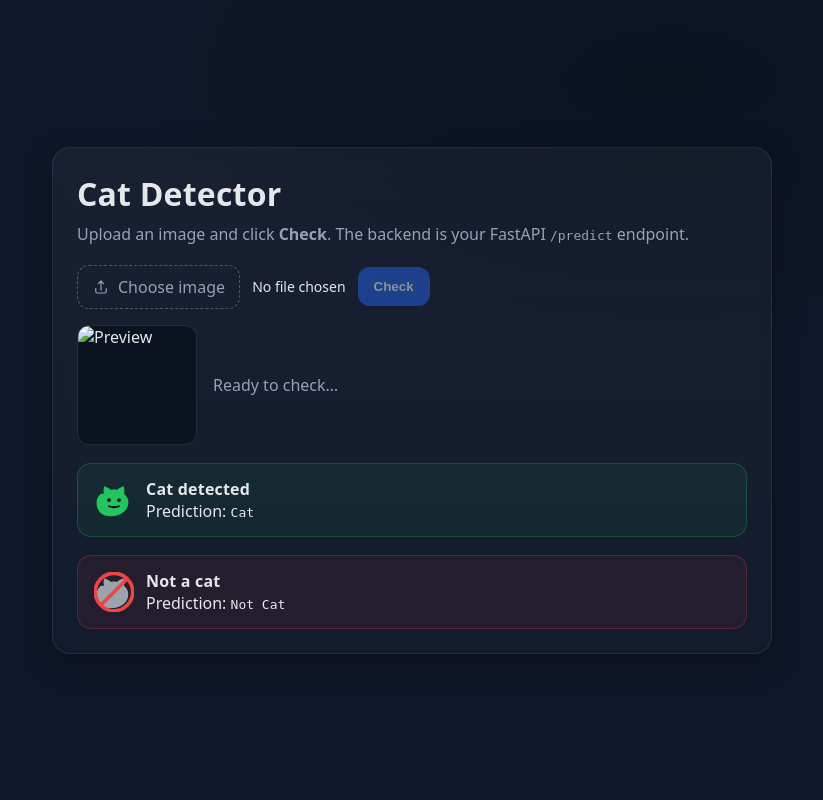
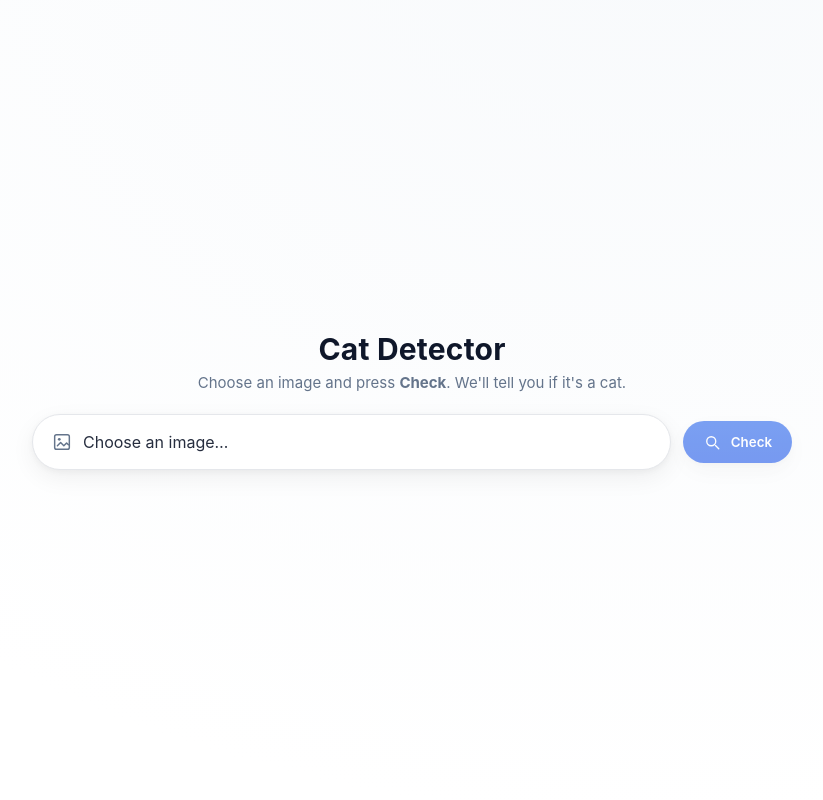
Before and after one commit to testmse21/mlops-demo, a Flask app: page / in a window 1280 px wide. Shown: the whole page, without its empty margins (228-1051 px from the left). Run offline with Flask 3, Linux system fonts and the light colour scheme.

Commit message:
pato update UI 09082025 afternoon

```diff
--- a/api/templates/index.html
+++ b/api/templates/index.html
@@ -5,214 +5,162 @@
   <meta name="viewport" content="width=device-width, initial-scale=1" />
   <title>Cat Detector</title>
   <style>
-    :root {
-      --bg: #0f172a;
-      --card: #111827;
-      --muted: #94a3b8;
-      --text: #e5e7eb;
-      --accent: #22c55e;
-      --accent-2: #ef4444;
-      --btn: #2563eb;
-      --btn-hover: #1d4ed8;
+    :root{
+      --bg:#ffffff; --bg2:#f8fafc; --text:#0f172a; --muted:#64748b;
+      --ok:#16a34a; --bad:#dc2626; --line:#e5e7eb; --btn:#2563eb; --btnh:#1d4ed8;
+      --ring:rgba(37,99,235,.18); --shadow:0 8px 24px rgba(2,6,23,.06), 0 2px 6px rgba(2,6,23,.04);
     }
-    * { box-sizing: border-box; }
-    body {
-      margin: 0; min-height: 100vh; display: grid; place-items: center;
-      background: radial-gradient(1200px 600px at 70% 10%, #0b1220 0%, var(--bg) 45%);
-      color: var(--text); font-family: system-ui, -apple-system, Segoe UI, Roboto, Ubuntu, Cantarell, Noto Sans, "Helvetica Neue", Arial, "Apple Color Emoji", "Segoe UI Emoji";
-    }
-    .card {
-      width: min(720px, 92vw); background: linear-gradient(180deg, rgba(255,255,255,0.04), rgba(255,255,255,0.02));
-      border: 1px solid rgba(255,255,255,0.08); backdrop-filter: blur(6px);
-      padding: 24px; border-radius: 18px; box-shadow: 0 10px 30px rgba(0,0,0,0.35);
-    }
-    h1 { margin: 0 0 8px; font-weight: 700; letter-spacing: 0.2px; }
-    p.sub { margin: 0 0 20px; color: var(--muted); }
+    *{box-sizing:border-box;font-family:Inter,system-ui,-apple-system,Segoe UI,Roboto,Ubuntu,Cantarell,Noto Sans,Arial}
+    body{margin:0;background:radial-gradient(1200px 900px at 70% -10%, var(--bg2), var(--bg));color:var(--text)}
+    .wrap{min-height:100vh;display:flex;flex-direction:column;justify-content:center;align-items:center;padding:28px}
+    h1{margin:0 0 6px;font-size:30px;letter-spacing:.2px}
+    p{margin:0 0 22px;color:var(--muted);font-size:15px;text-align:center}
 
-    .picker { display: flex; gap: 12px; align-items: center; flex-wrap: wrap; }
-    .file-input {
-      position: relative; display: inline-flex; align-items: center; gap: 8px;
-      padding: 10px 14px; border-radius: 12px; border: 1px dashed rgba(255,255,255,0.25);
-      cursor: pointer; color: var(--muted); user-select: none;
-    }
-    .file-input:hover { border-color: rgba(255,255,255,0.4); }
-    .file-input input { position: absolute; inset: 0; opacity: 0; cursor: pointer; }
-    .filename { font-size: 14px; color: var(--text); }
+    .row{display:flex;gap:12px;align-items:center;flex-wrap:wrap;justify-content:center;width:min(760px,94vw)}
+    .filebox{flex:1;display:flex;align-items:center;gap:10px;background:#fff;border:1px solid var(--line);padding:12px 18px;height:56px;border-radius:999px;box-shadow:var(--shadow);cursor:pointer;transition:border-color .15s, box-shadow .15s}
+    .filebox:focus-within{outline:0;border-color:#c7d2fe;box-shadow:0 0 0 6px var(--ring)}
+    .filebox svg{width:22px;height:22px;flex:0 0 auto;color:#64748b}
+    .filebox .filename{color:#0f172a;white-space:nowrap;overflow:hidden;text-overflow:ellipsis;opacity:.9}
+    #file{display:none}
 
-    button {
-      appearance: none; border: 0; border-radius: 12px; padding: 12px 16px; font-weight: 600;
-      background: var(--btn); color: white; cursor: pointer; transition: transform .02s ease, background .2s ease, opacity .2s ease;
-    }
-    button:hover { background: var(--btn-hover); }
-    button:disabled { opacity: .5; cursor: not-allowed; }
+    button{display:inline-flex;align-items:center;gap:10px;border:0;border-radius:999px;padding:12px 20px;background:linear-gradient(180deg,var(--btn),#1f58e9);color:#fff;font-weight:600;cursor:pointer;box-shadow:var(--shadow);transition:transform .05s ease, filter .15s ease}
+    button:hover{filter:brightness(1.03)}
+    button:active{transform:translateY(1px)}
+    button:disabled{opacity:.6;cursor:not-allowed}
+    button svg{width:18px;height:18px}
+    .spinner{width:16px;height:16px;border:2px solid rgba(255,255,255,.4);border-top-color:#fff;border-radius:50%;display:none;animation:spin .8s linear infinite}
+    @keyframes spin{to{transform:rotate(360deg)}}
 
-    .preview {
-      margin-top: 16px; display: flex; gap: 16px; align-items: center; flex-wrap: wrap;
-    }
-    .thumb { width: 120px; height: 120px; border-radius: 12px; overflow: hidden; border: 1px solid rgba(255,255,255,0.1); display: grid; place-items: center; background: #0b1220; }
-    .thumb img { width: 100%; height: 100%; object-fit: cover; }
-    .status { min-height: 48px; display: flex; align-items: center; gap: 10px; font-size: 16px; color: var(--muted); }
+    .preview{margin-top:16px;display:none;flex-direction:column;align-items:center;gap:10px}
+    .thumb{width:220px;height:220px;border-radius:14px;border:1px solid var(--line);overflow:hidden;box-shadow:var(--shadow);background:#fff}
+    .thumb img{width:100%;height:100%;object-fit:cover}
+    .status{color:var(--muted);font-size:14px}
 
-    .result {
-      margin-top: 18px; display: none; align-items: center; gap: 12px; padding: 14px 16px; border-radius: 14px;
-      border: 1px solid rgba(255,255,255,0.08);
-    }
-    .result.ok { display: flex; background: rgba(34,197,94,0.08); border-color: rgba(34,197,94,0.25); }
-    .result.bad { display: flex; background: rgba(239,68,68,0.08); border-color: rgba(239,68,68,0.25); }
-    .label { font-weight: 700; letter-spacing: .2px; }
-
-    .spinner {
-      width: 18px; height: 18px; border: 3px solid rgba(255,255,255,0.22); border-top-color: white; border-radius: 50%;
-      animation: spin 1s linear infinite; display: none;
-    }
-    .spinner.show { display: inline-block; }
-    @keyframes spin { to { transform: rotate(360deg); } }
-
-    .icons { display: none; align-items: center; gap: 12px; }
-    .icons svg { width: 40px; height: 40px; }
-    .icons.show { display: inline-flex; }
+    .result{margin-top:16px;display:none;align-items:center;gap:12px;padding:12px 14px;border-radius:999px;border:1px solid var(--line);background:#fff;box-shadow:var(--shadow)}
+    .result.ok{border-color:rgba(22,163,74,.25);background:rgba(16,185,129,.08)}
+    .result.bad{border-color:rgba(220,38,38,.25);background:rgba(248,113,113,.08)}
+    .icon img,.icon svg{width:48px;height:48px;object-fit:contain}
+    .chip{font-weight:700;letter-spacing:.2px}
   </style>
 </head>
 <body>
-  <main class="card">
+  <main class="wrap">
     <h1>Cat Detector</h1>
-    <p class="sub">Upload an image and click <b>Check</b>. The backend is your FastAPI <code>/predict</code> endpoint.</p>
-
-    <div class="picker">
-      <label class="file-input" id="fileLabel">
-        <svg width="18" height="18" viewBox="0 0 24 24" fill="none" xmlns="http://www.w3.org/2000/svg" aria-hidden="true">
-          <path d="M12 16V4m0 0l-3.5 3.5M12 4l3.5 3.5" stroke="currentColor" stroke-width="1.6" stroke-linecap="round" stroke-linejoin="round"/>
-          <path d="M5 14v4a2 2 0 002 2h10a2 2 0 002-2v-4" stroke="currentColor" stroke-width="1.6" stroke-linecap="round"/>
+    <p>Choose an image and press <b>Check</b>. We'll tell you if it's a cat.</p>
+    <div class="row">
+      <label class="filebox" id="filebox" tabindex="0">
+        <svg viewBox="0 0 24 24" fill="none" xmlns="http://www.w3.org/2000/svg" aria-hidden="true">
+          <path d="M4 6a2 2 0 0 1 2-2h12a2 2 0 0 1 2 2v12a2 2 0 0 1-2 2H6a2 2 0 0 1-2-2V6Z" stroke="currentColor" stroke-width="1.6"/>
+          <path d="M7 16l3.5-3.5L14 16l3-3 2 2" stroke="currentColor" stroke-width="1.6" stroke-linecap="round" stroke-linejoin="round"/>
+          <circle cx="9" cy="9" r="1.5" fill="currentColor"/>
         </svg>
-        <span>Choose image</span>
+        <span class="filename" id="filename">Choose an image…</span>
         <input id="file" type="file" accept="image/*" />
       </label>
-      <span class="filename" id="filename">No file chosen</span>
-      <button id="checkBtn" disabled>Check</button>
-      <span class="spinner" id="spinner" aria-live="polite" aria-label="Loading"></span>
+      <button id="checkBtn" disabled aria-label="Check image">
+        <svg viewBox="0 0 24 24" fill="none" xmlns="http://www.w3.org/2000/svg" aria-hidden="true">
+          <path d="M21 21l-4.35-4.35" stroke="currentColor" stroke-width="1.8" stroke-linecap="round"/>
+          <circle cx="11" cy="11" r="6" stroke="currentColor" stroke-width="1.8"/>
+        </svg>
+        <span class="btntext">Check</span>
+        <span class="spinner" id="btnSpin"></span>
+      </button>
     </div>
-
-    <div class="preview" id="preview" hidden>
+    <div class="preview" id="preview">
       <div class="thumb"><img id="thumbImg" alt="Preview" /></div>
-      <div class="status" id="status">Ready to check…</div>
+      <div class="status" id="status">Ready…</div>
     </div>
-
-    <!-- Result banners -->
     <div class="result ok" id="resOk" role="status" aria-live="polite">
-      <div class="icons show" aria-hidden="true">
-        <!-- Cat icon -->
-        <svg viewBox="0 0 64 64" xmlns="http://www.w3.org/2000/svg">
-          <path d="M16 22c-2-8 1-12 1-12s6 2 10 6c3-1 7-1 10 0 4-4 10-6 10-6s3 4 1 12c4 3 7 8 7 14 0 12-12 22-28 22S4 48 4 36c0-6 3-11 7-14z" fill="#22c55e"/>
-          <circle cx="24" cy="32" r="3" fill="#0b1220"/>
-          <circle cx="40" cy="32" r="3" fill="#0b1220"/>
-          <path d="M24 42c4 2 12 2 16 0" stroke="#0b1220" stroke-width="3" stroke-linecap="round"/>
+      <div class="icon" aria-hidden="true">
+        <img id="catIconOk" alt="Cat icon" />
+      </div>
+      <div class="chip">It’s a cat!</div>
+    </div>
+    <div class="result bad" id="resBad" role="status" aria-live="polite">
+      <div class="icon" aria-hidden="true" style="position:relative;">
+        <img id="catIconBad" alt="Cat icon" style="opacity:0.3;" />
+        <svg viewBox="0 0 64 64" xmlns="http://www.w3.org/2000/svg" style="position:absolute;top:0;left:0;width:100%;height:100%;">
+          <path d="M14 50L50 14" stroke="var(--bad)" stroke-width="6" stroke-linecap="round"/>
         </svg>
       </div>
-      <div>
-        <div class="label">Cat detected</div>
-        <div>Prediction: <code>Cat</code></div>
-      </div>
-    </div>
-
-    <div class="result bad" id="resBad" role="status" aria-live="polite">
-      <div class="icons show" aria-hidden="true">
-        <!-- Crossed-out cat icon -->
-        <svg viewBox="0 0 64 64" xmlns="http://www.w3.org/2000/svg">
-          <defs>
-            <clipPath id="catShape">
-              <path d="M16 22c-2-8 1-12 1-12s6 2 10 6c3-1 7-1 10 0 4-4 10-6 10-6s3 4 1 12c4 3 7 8 7 14 0 12-12 22-28 22S4 48 4 36c0-6 3-11 7-14z" />
-            </clipPath>
-          </defs>
-          <g clip-path="url(#catShape)">
-            <rect x="0" y="0" width="64" height="64" fill="#9ca3af"/>
-          </g>
-          <circle cx="32" cy="32" r="30" fill="none" stroke="#ef4444" stroke-width="6"/>
-          <path d="M14 50L50 14" stroke="#ef4444" stroke-width="6" stroke-linecap="round"/>
-        </svg>
-      </div>
-      <div>
-        <div class="label">Not a cat</div>
-        <div>Prediction: <code>Not Cat</code></div>
-      </div>
+      <div class="chip">Not a cat</div>
     </div>
   </main>
+  <script>
+    // Try common static paths so it works with plain HTML, FastAPI (/ui), or Flask (/static)
+    function resolveCatIcon(){
+      const candidates = [
+        'cat-icon.png',          // same folder as HTML
+        '/ui/cat-icon.png',      // FastAPI StaticFiles mounted at /ui
+        '/static/cat-icon.png'   // Flask static folder
+      ];
+      for(const p of candidates){
+        const xhr = new XMLHttpRequest();
+        xhr.open('HEAD', p, false);
+        try{ xhr.send(); if(xhr.status >= 200 && xhr.status < 400){ return p; } }catch{ /* ignore */ }
+      }
+      return 'cat-icon.png';
+    }
 
-  <script>
-    // === CONFIG ===
-    // If your frontend is on a different origin than FastAPI, set API_BASE to that origin.
-    // Example: const API_BASE = "http://localhost:8000";
-    const API_BASE = ""; // same-origin by default
+    const CAT_ICON_PATH = resolveCatIcon();
 
+    const API_BASE = "";
     const fileInput = document.getElementById('file');
-    const fileLabel = document.getElementById('fileLabel');
+    const filebox = document.getElementById('filebox');
     const filenameEl = document.getElementById('filename');
     const checkBtn = document.getElementById('checkBtn');
-    const spinner = document.getElementById('spinner');
     const preview = document.getElementById('preview');
     const thumbImg = document.getElementById('thumbImg');
     const statusEl = document.getElementById('status');
     const resOk = document.getElementById('resOk');
     const resBad = document.getElementById('resBad');
+    const btnSpin = document.getElementById('btnSpin');
+    const btnText = document.querySelector('#checkBtn .btntext');
+    const catIconOk = document.getElementById('catIconOk');
+    const catIconBad = document.getElementById('catIconBad');
 
-    function resetResults() {
-      resOk.style.display = 'none';
-      resBad.style.display = 'none';
-      resOk.classList.remove('ok');
-      resBad.classList.remove('bad');
-    }
+    // Inject resolved path into both icons
+    catIconOk.src = CAT_ICON_PATH;
+    catIconBad.src = CAT_ICON_PATH;
 
-    fileInput.addEventListener('change', () => {
+    function resetResults(){ resOk.style.display='none'; resBad.style.display='none'; }
+    fileInput.addEventListener('change', ()=>{
       resetResults();
-      const file = fileInput.files?.[0];
-      if (!file) {
-        filenameEl.textContent = 'No file chosen';
+      const f = fileInput.files && fileInput.files[0];
+      if(!f){
         checkBtn.disabled = true;
-        preview.hidden = true;
+        preview.style.display = 'none';
+        filenameEl.textContent = 'Choose an image…';
         return;
       }
-      filenameEl.textContent = file.name;
+      filenameEl.textContent = f.name;
       checkBtn.disabled = false;
-      // preview image
-      const url = URL.createObjectURL(file);
-      thumbImg.src = url;
-      preview.hidden = false;
-      statusEl.textContent = 'Ready to check…';
+      thumbImg.src = URL.createObjectURL(f);
+      preview.style.display = 'flex';
+      statusEl.textContent = 'Ready…';
     });
-
-    checkBtn.addEventListener('click', async () => {
-      const file = fileInput.files?.[0];
-      if (!file) return;
+    filebox.addEventListener('keydown', (e)=>{
+      if(e.key==='Enter' || e.key===' '){ e.preventDefault(); fileInput.click(); }
+    });
+    checkBtn.addEventListener('click', async ()=>{
+      const f = fileInput.files && fileInput.files[0];
+      if(!f) return;
       resetResults();
-      spinner.classList.add('show');
-      statusEl.textContent = 'Checking…';
-      checkBtn.disabled = true;
-
-      try {
-        const form = new FormData();
-        form.append('file', file, file.name);
-        const resp = await fetch(`${API_BASE}/predict`, { method: 'POST', body: form });
-        if (!resp.ok) throw new Error(`HTTP ${resp.status}`);
-        const data = await resp.json();
-        const isCat = String(data.prediction).toLowerCase().includes('cat') && !String(data.prediction).toLowerCase().includes('not');
-
-        if (isCat) {
-          resOk.style.display = 'flex';
-          resOk.classList.add('ok');
-          resBad.style.display = 'none';
-          statusEl.textContent = 'Looks like a cat!';
-        } else {
-          resBad.style.display = 'flex';
-          resBad.classList.add('bad');
-          resOk.style.display = 'none';
-          statusEl.textContent = 'Hmm… not a cat.';
-        }
-      } catch (err) {
-        console.error(err);
-        alert('Failed to check image. See console for details.');
-        statusEl.textContent = 'Error — try again.';
-      } finally {
-        spinner.classList.remove('show');
-        checkBtn.disabled = !fileInput.files?.[0];
+      statusEl.textContent='Checking…';
+      checkBtn.disabled=true; btnSpin.style.display='inline-block'; btnText.textContent='Checking…';
+      try{
+        const form = new FormData(); form.append('file', f, f.name);
+        const r = await fetch(`${API_BASE}/predict`, { method:'POST', body:form });
+        if(!r.ok) throw new Error('HTTP '+r.status);
+        const data = await r.json();
+        const txt = String(data.prediction||'');
+        const isCat = txt.toLowerCase()==='cat' || (txt.toLowerCase().includes('cat') && !txt.toLowerCase().includes('not'));
+        if(isCat){ resOk.style.display='flex'; statusEl.textContent='Cat'; }
+        else{ resBad.style.display='flex'; statusEl.textContent='Not Cat'; }
+      }catch(e){ console.error(e); statusEl.textContent='Error — try again.'; alert('Failed to check image.'); }
+      finally{
+        btnSpin.style.display='none'; btnText.textContent='Check';
+        checkBtn.disabled = !(fileInput.files && fileInput.files[0]);
       }
     });
   </script>
```
Also changed, not shown: api/static/cat-icon.png (added).
